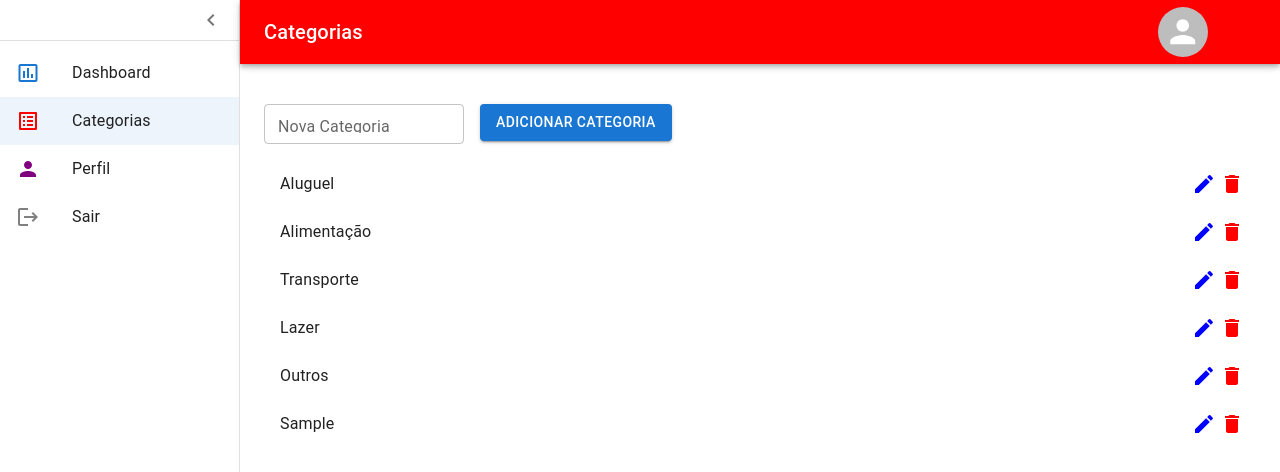
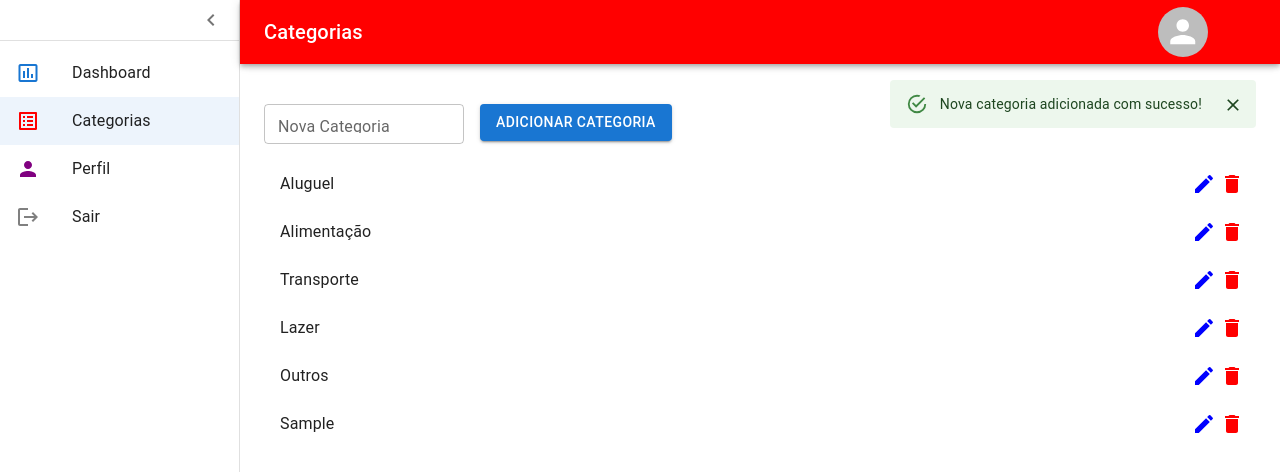
Before and after one commit to O-Farias/PlanifiqueV1-Frontend, a React (Vite) app: page /categorias in a window 1280 px wide. Both pictures are taken after typing "Sample" into the empty fields and a click on the button "ADICIONAR CATEGORIA". Shown: the top 472 px of the page. Built offline with nearby package versions, Linux system fonts and the light colour scheme.

Commit message:
feat: Adicionar Snackbar para exibir mensagens de sucesso e erro ao adicionar, editar e excluir categorias

```diff
--- a/src/pages/Categorias.tsx
+++ b/src/pages/Categorias.tsx
@@ -12,6 +12,8 @@ import {
   ListItem,
   ListItemText,
   ListItemSecondaryAction,
+  Snackbar,
+  Alert,
 } from "@mui/material";
 import MenuIcon from "@mui/icons-material/Menu";
 import DeleteIcon from "@mui/icons-material/Delete";
@@ -37,6 +39,8 @@ const Categorias: React.FC = () => {
   ]);
   const [newCategory, setNewCategory] = useState<string>("");
   const [editIndex, setEditIndex] = useState<number | null>(null);
+  const [openSnackbar, setOpenSnackbar] = useState(false);
+  const [snackbarMessage, setSnackbarMessage] = useState("");
 
   const handleLogout = async () => {
     // lógica para limpar o estado de autenticação
@@ -44,15 +48,34 @@ const Categorias: React.FC = () => {
   };
 
   const handleAddCategory = () => {
+    if (newCategory.trim() === "") {
+      setSnackbarMessage("Por favor, insira um nome para a categoria.");
+      setOpenSnackbar(true);
+      return;
+    }
+
     if (editIndex !== null) {
       const updatedCategories = [...categories];
       updatedCategories[editIndex] = newCategory;
       setCategories(updatedCategories);
       setEditIndex(null);
+      setSnackbarMessage("Categoria editada com sucesso!");
     } else {
       setCategories([...categories, newCategory]);
+      setSnackbarMessage("Nova categoria adicionada com sucesso!");
     }
     setNewCategory("");
+    setOpenSnackbar(true);
+  };
+
+  const handleCloseSnackbar = (
+    event?: React.SyntheticEvent | Event,
+    reason?: string
+  ) => {
+    if (reason === "clickaway") {
+      return;
+    }
+    setOpenSnackbar(false);
   };
 
   const handleEditCategory = (index: number) => {
@@ -61,7 +84,10 @@ const Categorias: React.FC = () => {
   };
 
   const handleDeleteCategory = (index: number) => {
+    const deletedCategory = categories[index];
     setCategories(categories.filter((_, i) => i !== index));
+    setSnackbarMessage(`Categoria "${deletedCategory}" removida com sucesso!`);
+    setOpenSnackbar(true);
   };
 
   return (
@@ -181,6 +207,30 @@ const Categorias: React.FC = () => {
           ))}
         </List>
       </Box>
+      <Snackbar
+        open={openSnackbar}
+        autoHideDuration={6000}
+        onClose={handleCloseSnackbar}
+        anchorOrigin={{ vertical: "top", horizontal: "right" }}
+        sx={{
+          top: { xs: 72, sm: 80 },
+          right: { xs: 16, sm: 24 },
+        }}
+      >
+        <Alert
+          onClose={handleCloseSnackbar}
+          severity={
+            snackbarMessage.includes("Por favor")
+              ? "error"
+              : snackbarMessage.includes("removida")
+              ? "info"
+              : "success"
+          }
+          sx={{ width: "100%" }}
+        >
+          {snackbarMessage}
+        </Alert>
+      </Snackbar>
     </Box>
   );
 };
```
